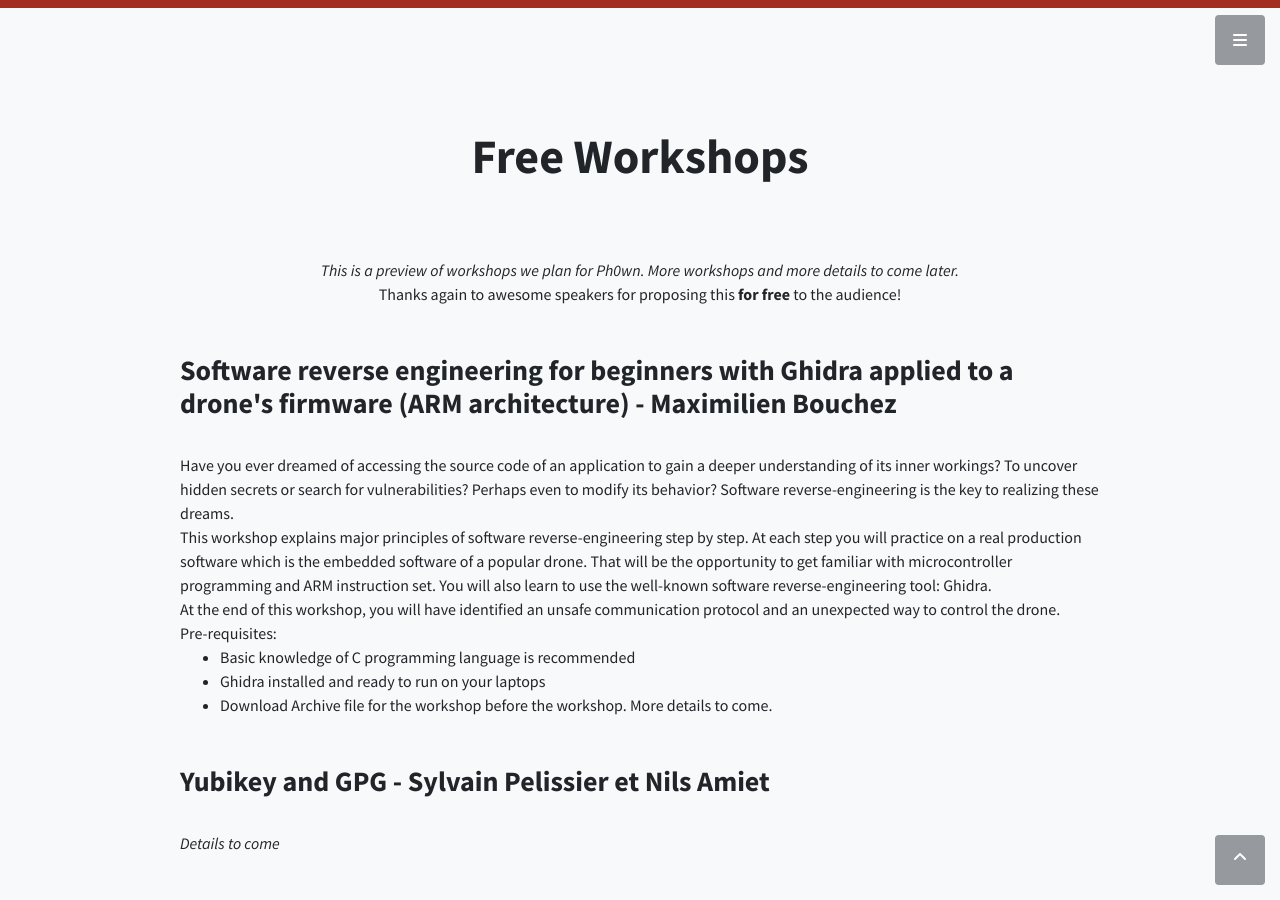
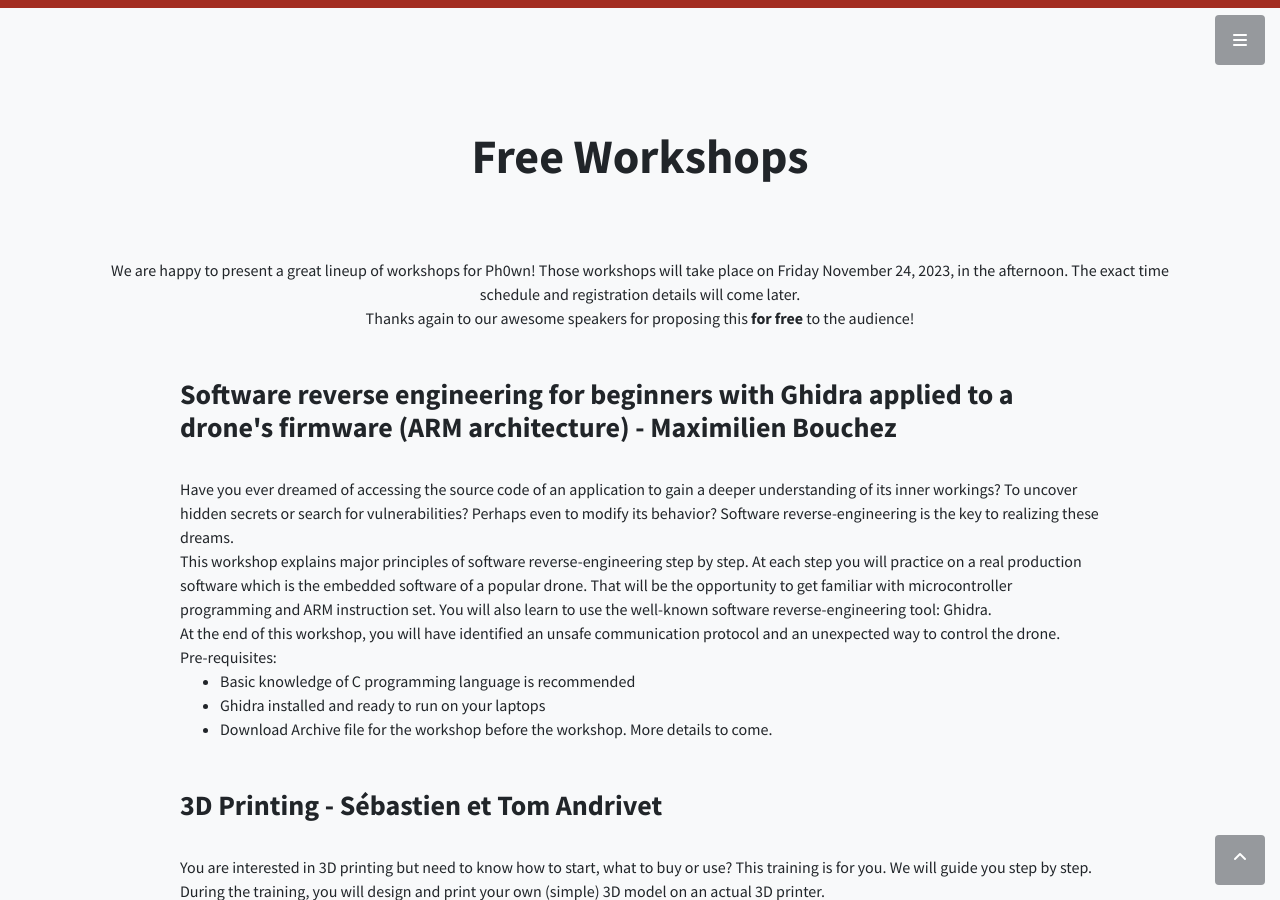
Before and after one commit to ph0wn/ph0wn.github.io, a Jekyll site: the page built from index.html, in a window 1280 px wide and 900 px high, scrolled down 2613 px. Built offline with Jekyll 4.4.1, drawn with Linux system fonts in a browser that asks for light colours; some of the changed text lies outside the part shown.

Commit message:
new workshops

```diff
--- a/index.html
+++ b/index.html
@@ -65,8 +65,11 @@ title: Ph0wn CTF
 	 <div class="content-section-heading text-center">
              <h2 class="mb-5">Free Workshops</h2>
 	     <br>
-	     <i>This is a preview of workshops we plan for Ph0wn. More workshops and more details to come later.</i> <br>
-	     Thanks again to awesome speakers for proposing this <b>for free</b> to the audience!
+	     We are happy to present a great lineup of workshops for Ph0wn!
+	     Those workshops will take place on Friday November 24, 2023, in the afternoon.
+	     The exact time schedule and registration details will come later.
+	     <br>
+	     Thanks again to our awesome speakers for proposing this <b>for free</b> to the audience!
 	 </div>
  	 <div class="row">
 	     <div class="col-lg-10 mx-auto">
@@ -94,10 +97,37 @@ communication protocol and an unexpected way to control the drone.
 		     <li> Download Archive file for the workshop before the workshop. More details to come.</li>
 		 </ul>
 
-		 <h3 class="mt-5">Yubikey and GPG - Sylvain Pelissier et Nils Amiet</h3><br>
-		     <i>Details to come</i>
+		 <h3 class="mt-5">3D Printing - Sébastien et Tom Andrivet</h3><br>
 
-		     <h3 class="mt-5">More workshops to be announced</h3><br>
+		 You are interested in 3D printing but need to know how to start, what to buy or use?
+		 This training is for you. We will guide you step by step. During the training, you will design and print your own (simple) 3D model on an actual 3D printer.
+		 <br>
+		 This training is for everyone, especially people who have yet to gain experience in 3D printing. Take your laptop, creativity, and eagerness to learn new things.
+		 <br>
+		 Pre-requisites:
+		 <ul>
+		     <li>A laptop running Windows, macOS or Linux and with Wi-Fi capability</li>
+		 </ul>
+
+
+		 <h3 class="mt-5">Hands-on hardware security key - Sylvain Pelissier et Nils Amiet</h3>  <img src="/images/united-kingdom.png"  title="icon made by www.freepik.com" alt="icon made by www.freepik.com" width="32px" /> in English<br><br>
+		 Looking at the specifications of that brand new Yubikey 5, with a puzzled
+look on your face, due to the unfathomable amount of supported features
+listed on that Yubico website page. Wondering if I should buy a security key
+and which one. Does this scenario sound familiar ? You're not alone. In this
+workshop, we'll make a deep dive into the world of security keys. We'll
+cover what they can be used for (for example Web authentication with FIDO2,
+PGP, OTP, etc.), talk about the various features these keys support, as well
+as their limitations. We'll compare the products on the market and help you
+decide which one is best for you. We'll cover security considerations and
+		 disaster recovery best practices as well.
+		 <br>
+		 Pre-requisites:
+		 <ul>
+		     <li>Linux (preferred) laptop, or Windows with WSL, or a Linux VM</li>
+		     <li>A security key (preferably a Yubikey, but other brands are also fine). If you don't have one, don't worry, we will help you chose one during the workshop, and you will still be able to participate.</li>
+		 </ul>
+
 	     </div></div>
     </div>
 </section>
```
